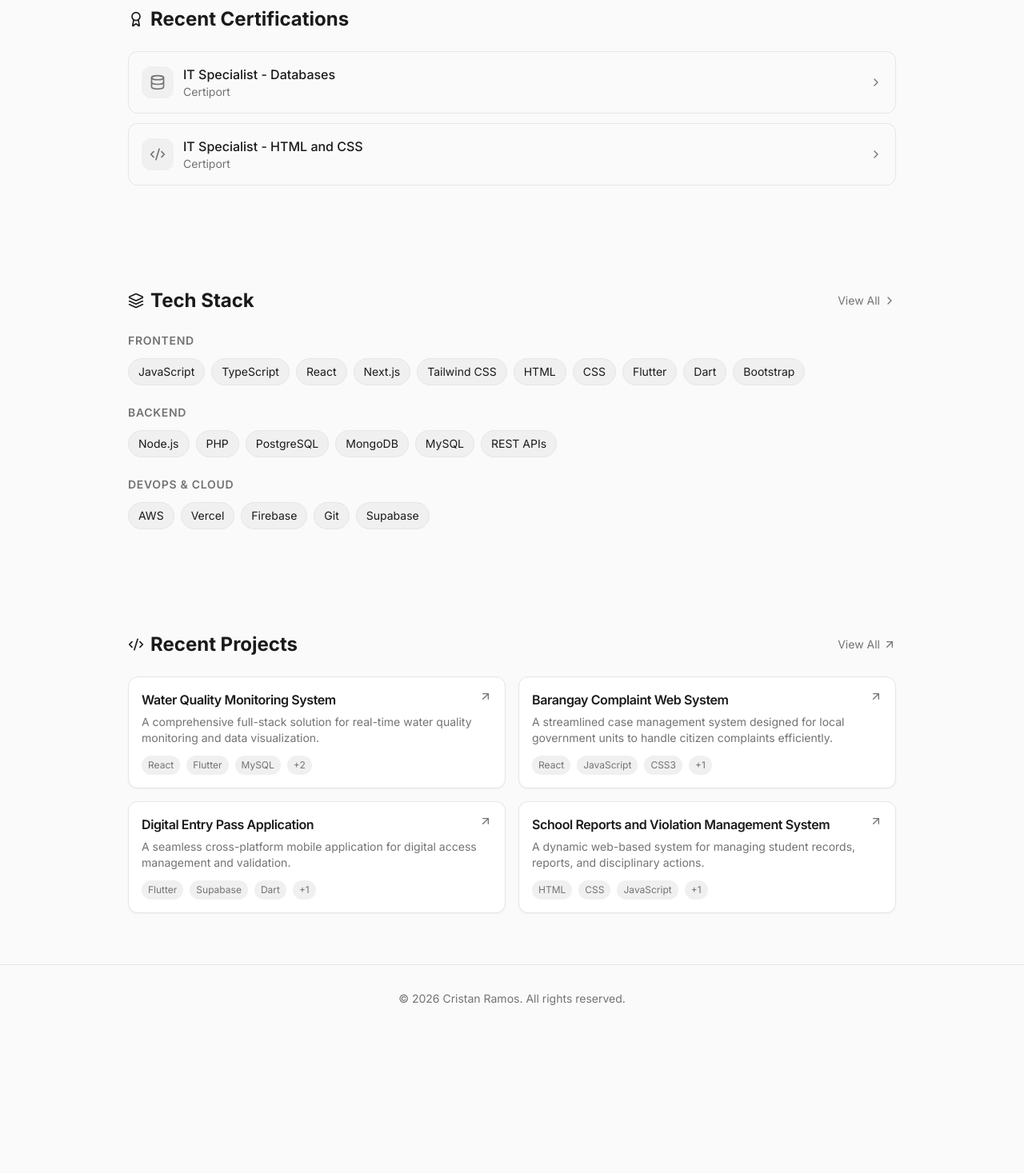
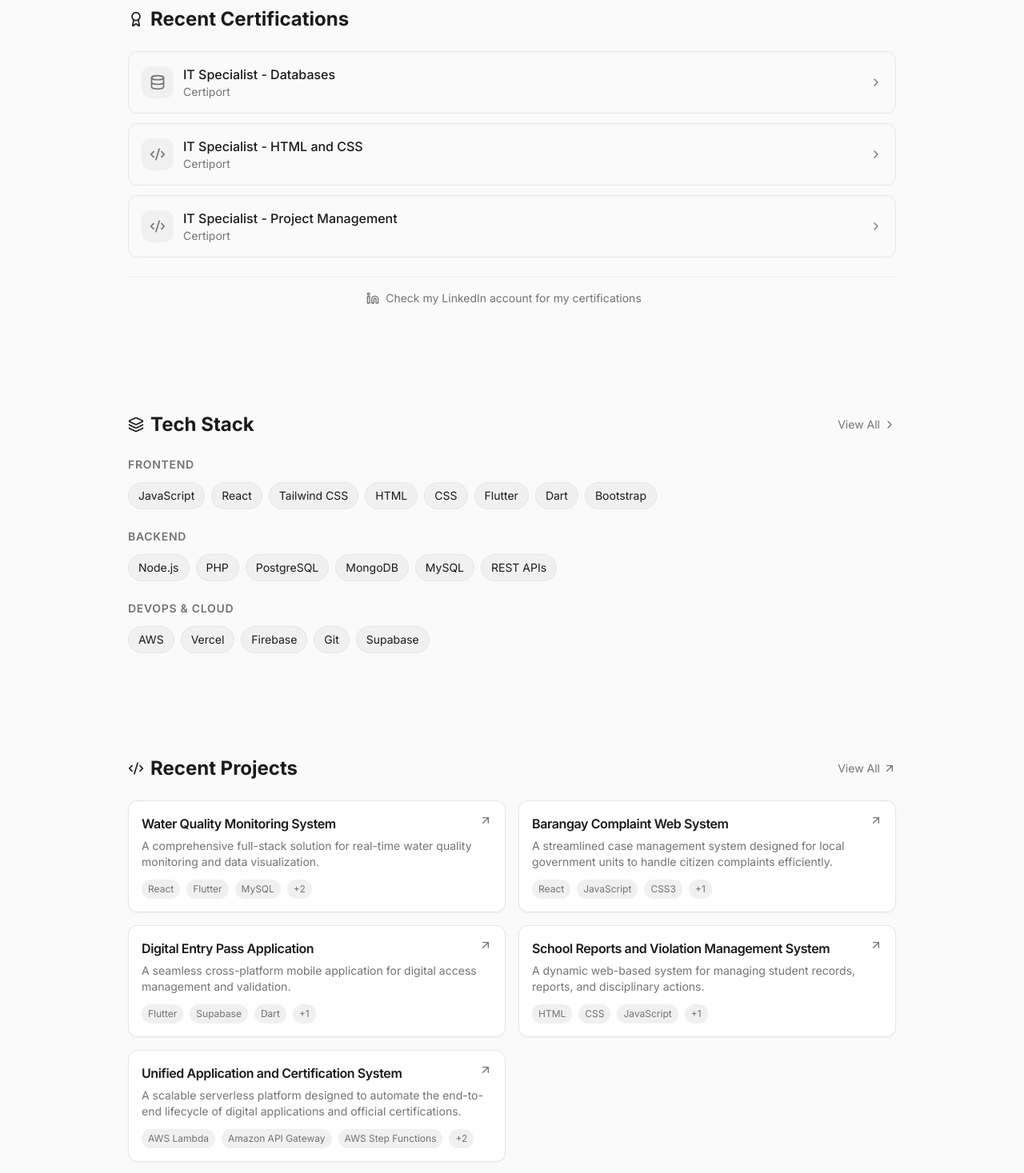
Before and after one commit to CristanRamos/Portfolio, a Next.js app: page / in a window 1280 px wide. Shown: the part 1330-2797 px from the top of the page at 80% size. Before the commit the page ends 2621 px from the top, so only its background shows below. Built offline with nearby package versions, Linux system fonts and the light colour scheme.

Commit message:
changes for application

```diff
--- a/components/sections/About.tsx
+++ b/components/sections/About.tsx
@@ -1,4 +1,4 @@
-import { Award, Database, GraduationCap, Briefcase, Code2, ChevronRight } from 'lucide-react'
+import { Award, Database, GraduationCap, Briefcase, Code2, ChevronRight, Linkedin } from 'lucide-react'
 
 export default function About() {
   const experiences = [
@@ -25,6 +25,7 @@ export default function About() {
   const certifications = [
     { name: 'IT Specialist - Databases', issuer: 'Certiport' },
     { name: 'IT Specialist - HTML and CSS', issuer: 'Certiport' },
+    { name: 'IT Specialist - Project Management', issuer: 'Certiport' }
   ]
 
   return (
@@ -100,6 +101,20 @@ export default function About() {
               </div>
             ))}
           </div>
+
+          {/* New LinkedIn Link Section */}
+          <div className="mt-6 pt-4 border-t border-border/50 text-center">
+            <a
+              href="https://www.linkedin.com/in/cristan-ramos-837763306"
+              target="_blank"
+              rel="noopener noreferrer"
+              className="inline-flex items-center gap-2 text-sm text-muted-foreground hover:text-primary transition-colors group"
+            >
+              <Linkedin className="w-4 h-4" />
+              <span>Check my LinkedIn account for my certifications</span>
+              <ChevronRight className="w-3 h-3 opacity-0 group-hover:opacity-100 group-hover:translate-x-1 transition-all" />
+            </a>
+          </div>
         </div>
       </div>
     </section>
--- a/components/sections/Projects.tsx
+++ b/components/sections/Projects.tsx
@@ -100,6 +100,23 @@ export default function Projects() {
       ],
       githubLink: 'https://github.com/CristanRamos',
     },
+    {
+      id: 5,
+      title: 'Unified Application and Certification System',
+      category: 'Cloud-Native Web Application',
+      description: 'A scalable serverless platform designed to automate the end-to-end lifecycle of digital applications and official certifications.',
+      detailedDescription: 'Architected a high-availability solution using a serverless framework to streamline complex application workflows. The system leverages event-driven logic to handle submissions, multi-stage approvals, and automated certificate issuance, eliminating the need for manual processing and physical infrastructure management.',
+      technologies: ['AWS Lambda', 'Amazon API Gateway', 'AWS Step Functions', 'Amazon DynamoDB', 'JavaScript/Node.js'],
+      icon: Code2, // Or a cloud-related icon like CloudCog/Server
+      highlights: [
+        'Built a 100% serverless architecture to ensure high scalability and cost-efficiency',
+        'Orchestrated complex multi-step approval workflows using AWS Step Functions',
+        'Designed a high-performance NoSQL schema in DynamoDB for millisecond data retrieval',
+        'Automated document generation and digital certification issuance',
+        'Implemented secure, RESTful entry points via Amazon API Gateway',
+        'Reduced operational overhead by eliminating traditional server maintenance',
+      ],
+    }
   ]
 
   return (
--- a/components/sections/Skills.tsx
+++ b/components/sections/Skills.tsx
@@ -5,7 +5,7 @@ export default function Skills() {
   const skillCategories = [
     {
       title: 'Frontend',
-      skills: ['JavaScript', 'TypeScript', 'React', 'Next.js', 'Tailwind CSS', 'HTML', 'CSS', 'Flutter', 'Dart', 'Bootstrap'],
+      skills: ['JavaScript', 'React', 'Tailwind CSS', 'HTML', 'CSS', 'Flutter', 'Dart', 'Bootstrap'],
     },
     {
       title: 'Backend',
--- a/package.json
+++ b/package.json
@@ -13,7 +13,7 @@
     "@radix-ui/react-slot": "^1.2.4",
     "class-variance-authority": "^0.7.1",
     "clsx": "^2.1.1",
-    "lucide-react": "^0.454.0",
+    "lucide-react": "^1.8.0",
     "next": "^14.2.0",
     "react": "^18.3.1",
     "react-dom": "^18.3.1",
```
Also changed, not shown: 1 other file (tests, documents, lock files or other folders).
